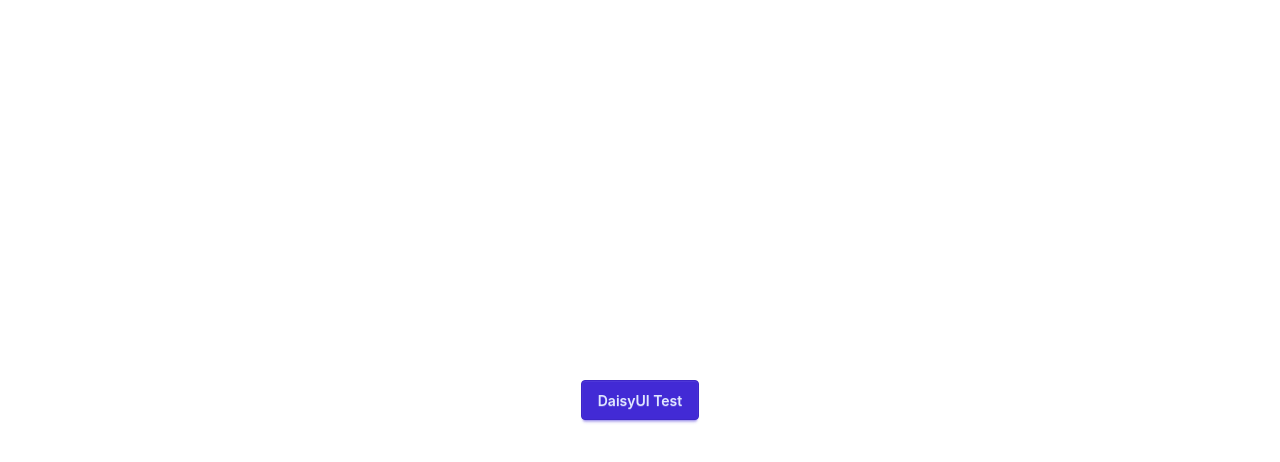
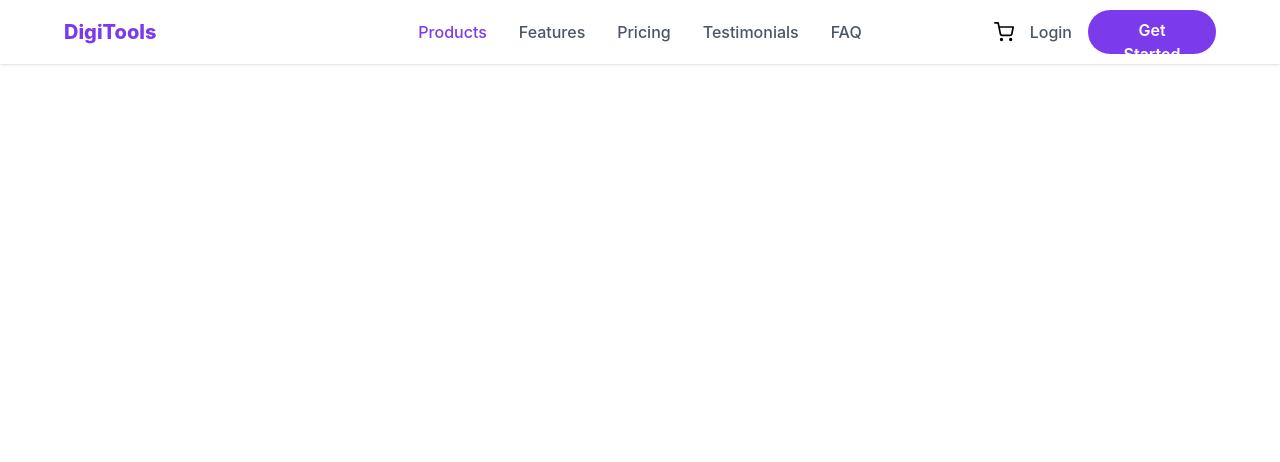
Before and after one commit to golamrabbi73/DigiTools-Platform, a React (Vite) app: page / in a window 1280 px wide. Shown: the top 462 px of the page. Built offline with nearby package versions, Linux system fonts and the light colour scheme.

Commit message:
add navbar according to figma design

```diff
--- a/package.json
+++ b/package.json
@@ -14,6 +14,8 @@
     "daisyui": "^5.5.23",
     "react": "^19.2.7",
     "react-dom": "^19.2.7",
+    "react-icons": "^5.6.0",
+    "react-router-dom": "^7.18.0",
     "react-toastify": "^11.1.0",
     "tailwindcss": "^4.3.1"
   },
--- a/src/App.jsx
+++ b/src/App.jsx
@@ -1,9 +1,10 @@
+import Navbar from './components/Navbar';
 import './index.css'
 function App() {
   return (
-    <div className="min-h-screen flex items-center justify-center">
-      <button className="btn btn-primary">DaisyUI Test</button>
-    </div>
+    <>
+      <Navbar />
+    </>
   );
 }
 export default App;
--- /dev/null
+++ b/src/components/Navbar.jsx
@@ -0,0 +1,82 @@
+import { FiShoppingCart } from "react-icons/fi";
+import { NavLink } from "react-router-dom";
+
+const Navbar = ({ cartCount }) => {
+  const navLinkClass = ({ isActive }) =>
+    `font-medium transition-colors duration-200 ${
+      isActive ? "text-[#7c3aed]" : "text-gray-600 hover:text-[#7c3aed]"
+    }`;
+
+  return (
+    <div className="navbar bg-white shadow-sm sticky top-0 z-50 px-4 md:px-16">
+
+      {/* Left - Logo */}
+      <div className="navbar-start">
+        <NavLink to="/" className="flex items-center gap-2">
+          <span className="text-xl font-extrabold" style={{ color: "#7c3aed" }}>
+            DigiTools
+          </span>
+        </NavLink>
+      </div>
+
+      {/* Center - Nav Links */}
+      <div className="navbar-center hidden md:flex">
+        <ul className="flex items-center gap-8">
+          <li><NavLink to="/" end className={navLinkClass}>Products</NavLink></li>
+          <li><NavLink to="/features" className={navLinkClass}>Features</NavLink></li>
+          <li><NavLink to="/pricing" className={navLinkClass}>Pricing</NavLink></li>
+          <li><NavLink to="/testimonials" className={navLinkClass}>Testimonials</NavLink></li>
+          <li><NavLink to="/faq" className={navLinkClass}>FAQ</NavLink></li>
+        </ul>
+      </div>
+
+      {/* Right */}
+      <div className="navbar-end flex items-center gap-4">
+
+        {/* Cart Icon */}
+        <div className="indicator cursor-pointer">
+          {cartCount > 0 && (
+            <span className="indicator-item badge badge-sm text-white" style={{ backgroundColor: "#7c3aed" }}>
+              {cartCount}
+            </span>
+          )}
+          <FiShoppingCart size={20} />
+        </div>
+
+        {/* Login */}
+        <button className="font-medium text-gray-600 hover:text-[#7c3aed] transition-colors duration-200 hidden md:block">
+          Login
+        </button>
+
+        {/* Get Started */}
+        <button
+          className="hidden md:block font-semibold text-white px-5 py-2 rounded-full transition-all duration-200
+          h-11 w-32 hover:opacity-90"
+          style={{ backgroundColor: "#7c3aed" }}
+        >
+          Get Started
+        </button>
+
+        {/* Mobile Hamburger */}
+        <div className="dropdown dropdown-end md:hidden">
+          <div tabIndex={0} role="button" className="btn btn-ghost btn-circle">
+            <svg xmlns="http://www.w3.org/2000/svg" className="h-5 w-5" fill="none" viewBox="0 0 24 24" stroke="currentColor">
+              <path strokeLinecap="round" strokeLinejoin="round" strokeWidth="2" d="M4 6h16M4 12h16M4 18h7" />
+            </svg>
+          </div>
+          <ul tabIndex={0} className="menu menu-sm dropdown-content bg-white rounded-box z-10 mt-3 w-52 p-2 shadow">
+            <li><NavLink to="/" end className={navLinkClass}>Products</NavLink></li>
+            <li><NavLink to="/features" className={navLinkClass}>Features</NavLink></li>
+            <li><NavLink to="/pricing" className={navLinkClass}>Pricing</NavLink></li>
+            <li><NavLink to="/testimonials" className={navLinkClass}>Testimonials</NavLink></li>
+            <li><NavLink to="/faq" className={navLinkClass}>FAQ</NavLink></li>
+            <li><a className="font-medium text-gray-600">Login</a></li>
+          </ul>
+        </div>
+
+      </div>
+    </div>
+  );
+};
+
+export default Navbar;
--- a/src/index.css
+++ b/src/index.css
@@ -1,2 +1,4 @@
 @import "tailwindcss";
-@plugin "daisyui";
+@plugin "daisyui" {
+    themes: light;
+};
--- a/src/main.jsx
+++ b/src/main.jsx
@@ -1,9 +1,12 @@
 import { StrictMode } from 'react'
 import { createRoot } from 'react-dom/client'
 import App from './App.jsx'
+import { BrowserRouter } from 'react-router-dom'
 
 createRoot(document.getElementById('root')).render(
   <StrictMode>
-    <App />
+    <BrowserRouter>
+      <App />
+    </BrowserRouter>
   </StrictMode>,
 )
```
Also changed, not shown: 1 other file (tests, documents, lock files or other folders).
